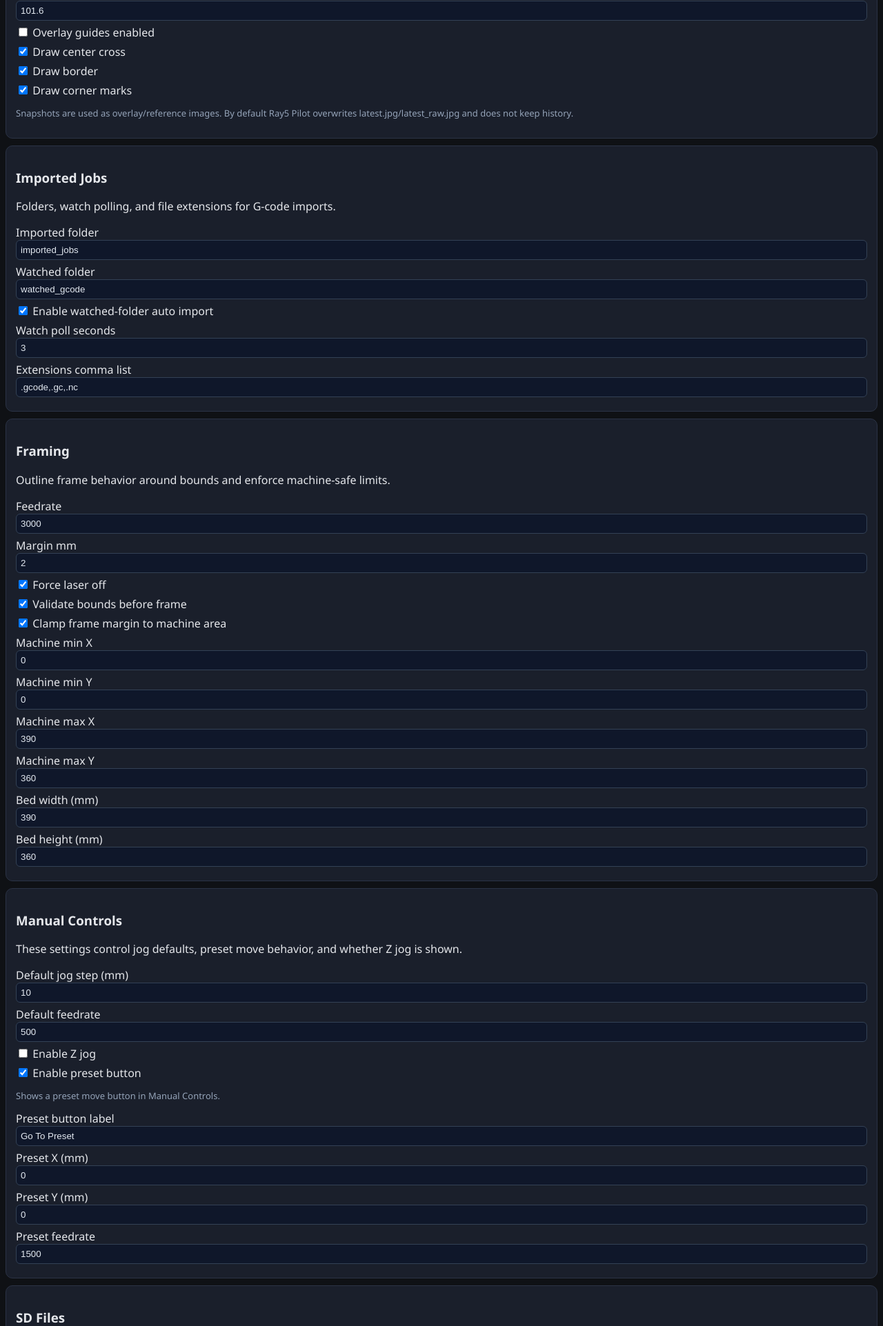
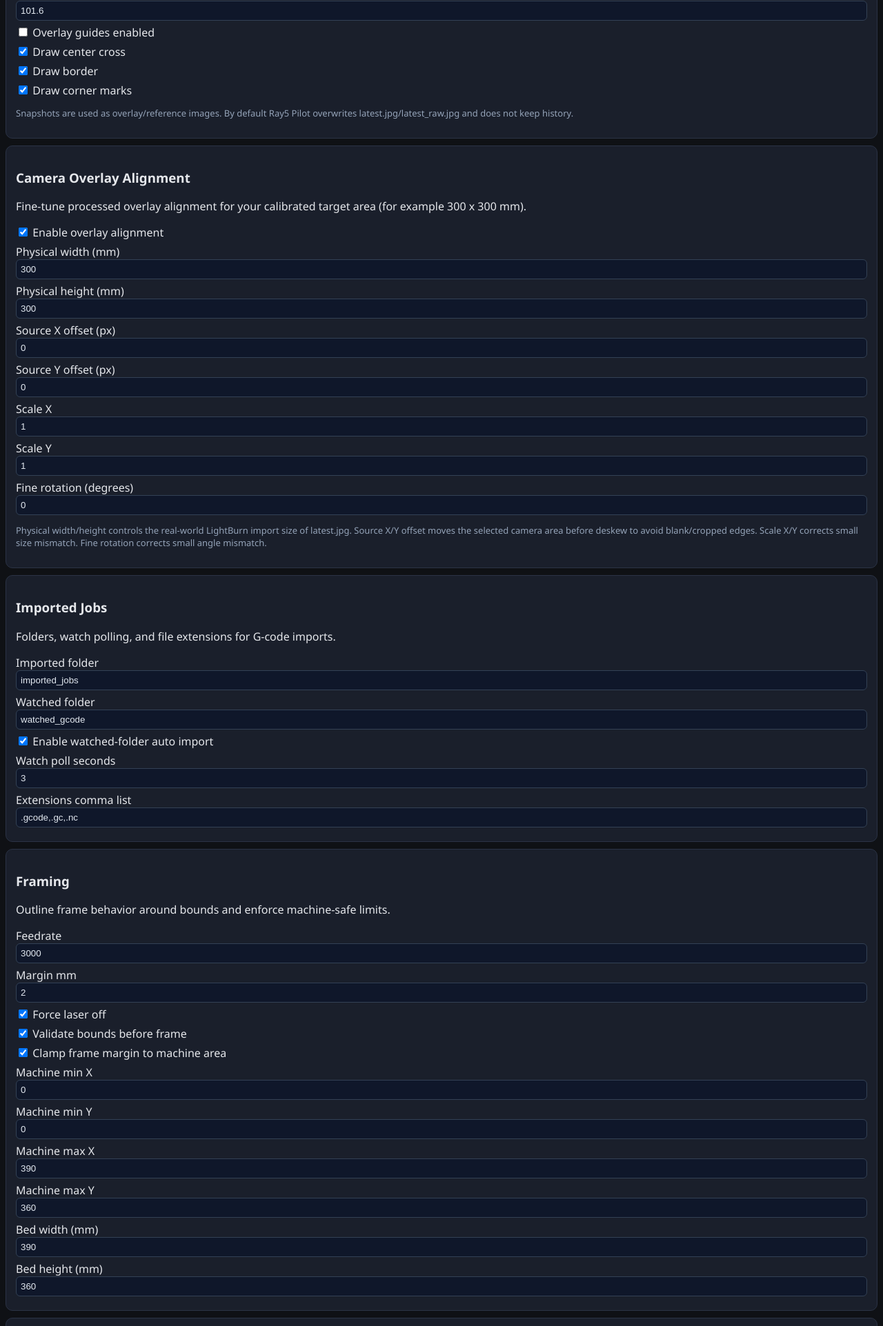
Before and after one commit to P0k3sm0t/Ray5-Pilot, a Flask app: page /setup in a window 1280 px wide. Shown: the part 2186-4109 px from the top of the page at 69% size. Run offline with Flask 3, Linux system fonts and the light colour scheme.

Commit message:
Ray5 Pilot v1.0.0 – Local Web UI Controller for Longer Ray5
# Ray5 Pilot v1.0.0

Ray5 Pilot is a local Flask-based web controller for Longer Ray5 laser engravers using the ESP3D-style HTTP/WebSocket interface. It provides a clean dashboard for live machine status, manual controls, SD card file management, imported job workflows, and calibrated camera snapshot overlays for LightBurn/material alignment.

## Highlights

- Local dashboard web UI
- Live Ray5 status using ESP3D WebSocket status on port `8849`
- Live X/Y machine position display
- Manual jog controls with configurable step and feedrate
- Unlock / Clear Alarm using `M5` + `$X`
- Configurable preset move button
- Imported Jobs workflow:
  - watched-folder import
  - frame job bounds
  - upload to SD
  - upload + run
  - delete imported jobs
- Direct SD card upload from the dashboard
- SD card file list, start, delete, and refresh controls
- Camera stream proxy
- Camera snapshot capture for LightBurn/material overlay use
- Deskew, rotation, postprocess, overlay guides, and source-offset alignment settings
- Camera Overlay Alignment tools for fine-tuning calibrated overlay placement
- Live Console with smart auto-scroll
- Settings page for Ray5 network, camera, framing, upload, safety, status, manual controls, and SD files
- Portable Windows startup BAT file
- No old LightBurn TCP bridge server included

## Setup

1. Download or clone the repository.
2. Run `Start_Ray5_Pilot.bat`.
3. On first run, `config.json` is created from `config.example.json`.
4. Open Settings or edit `config.json`.
5. Set your Ray5 IP address.
6. Optional: configure your RTSP camera URL.
7. Restart Ray5 Pilot.
8. Open `http://127.0.0.1:5050`.

## Default connection details

- Ray5 HTTP port: `8848`
- Ray5 live status WebSocket port: `8849`
- WebSocket path: `/`
- WebSocket subprotocol: `arduino`
- Default Ray5 Pilot web UI: `http://127.0.0.1:5050`

## Safety notes

Ray5 Pilot controls a laser engraver. Always supervise laser operation, use proper eye protection, keep fire safety in place, and do not expose the app to the internet.

The default web host is `127.0.0.1` for local-only use. No authentication is currently included. Binding the app to `0.0.0.0` allows LAN devices to access machine-control endpoints.

## Privacy/config notes

`config.json` is local and private. It is ignored by Git and should not be uploaded. Use `config.example.json` as the public template.

```diff
--- a/web/static/setup.js
+++ b/web/static/setup.js
@@ -1,111 +1,136 @@
 async function api(url, method='GET', body=null){const opt={method,headers:{}};if(body){opt.headers['Content-Type']='application/json';opt.body=JSON.stringify(body)}const r=await fetch(url,opt);return r.json()}
 function v(id){return document.getElementById(id)}
+function setVal(id,value,fallback=''){const el=v(id);if(!el){console.warn(`Missing settings field: ${id}`);return}el.value=(value??fallback)}
+function setChecked(id,value,fallback=false){const el=v(id);if(!el){console.warn(`Missing settings field: ${id}`);return}el.checked=(value??fallback)}
+function unwrapConfigResponse(d){
+  if (d && d.config && d.config.ray5) return d.config;
+  if (d && d.config && d.config.config && d.config.config.ray5) return d.config.config;
+  if (d && d.ray5) return d;
+  throw new Error("Invalid /api/config response shape");
+}
+let settingsLoaded = false;
 
 function load(cfg){
-  v('ray_host').value=cfg.ray5.host;
-  v('ray_port').value=cfg.ray5.port;
-  v('ray_timeout').value=cfg.ray5.request_timeout_seconds ?? cfg.ray5.timeout ?? 4;
-  v('web_host').value=cfg.web_ui.host;
-  v('web_port').value=cfg.web_ui.port;
+  cfg = cfg || {};
+  const ray = cfg.ray5 || {};
+  const web = cfg.web_ui || {};
+  const cam=cfg.camera||{};
+  const jobs = cfg.jobs || {};
+  const framing = cfg.framing || {};
+  const machine = cfg.machine || {};
+  const mc = cfg.manual_controls || {};
+  const safety = cfg.safety || {};
+  const sd = cfg.sd_files || {};
+  const up = cfg.upload || {};
+  const st = cfg.status || {};
 
-  const cam=cfg.camera||{};
-  v('cam_enabled').checked=!!cam.enabled;
-  v('cam_stream').value=cam.url||cam.stream_url||'';
-  v('cam_snapshot').value=cam.snapshot_url||'';
-  v('cam_proxy_enabled').checked=(cam.proxy_enabled!==false);
-  v('cam_proxy_path').value=cam.proxy_path||'/camera/stream';
-  v('cam_reconnect').value=cam.reconnect_seconds||5;
-  v('cam_capture_method').value=cam.capture_method||'ffmpeg';
-  v('cam_output_dir').value=cam.output_dir||'camera_captures';
-  v('cam_filename_prefix').value=cam.filename_prefix||'ray5_bed';
-  v('cam_save_history').checked=!!cam.save_history;
-  v('cam_keep_last').value=(cam.keep_last??0);
-  v('cam_auto_cleanup').checked=(cam.auto_cleanup_on_start!==false);
-  v('cam_cleanup_capture').checked=(cam.cleanup_on_capture!==false);
-  v('cam_timeout').value=cam.timeout_seconds||15;
+  setVal('ray_host', ray.host, '');
+  setVal('ray_port', ray.port, 8848);
+  setVal('ray_timeout', ray.request_timeout_seconds ?? ray.timeout ?? 4, 4);
+  setVal('web_host', web.host, '127.0.0.1');
+  setVal('web_port', web.port, 5050);
+
+  setChecked('cam_enabled', !!cam.enabled, false);
+  setVal('cam_stream', cam.url||cam.stream_url||'', '');
+  setVal('cam_snapshot', cam.snapshot_url||'', '');
+  setChecked('cam_proxy_enabled', (cam.proxy_enabled!==false), true);
+  setVal('cam_proxy_path', cam.proxy_path||'/camera/stream', '/camera/stream');
+  setVal('cam_reconnect', cam.reconnect_seconds||5, 5);
+  setVal('cam_capture_method', cam.capture_method||'ffmpeg', 'ffmpeg');
+  setVal('cam_output_dir', cam.output_dir||'camera_captures', 'camera_captures');
+  setVal('cam_filename_prefix', cam.filename_prefix||'ray5_bed', 'ray5_bed');
+  setChecked('cam_save_history', !!cam.save_history, false);
+  setVal('cam_keep_last', (cam.keep_last??0), 0);
+  setChecked('cam_auto_cleanup', (cam.auto_cleanup_on_start!==false), true);
+  setChecked('cam_cleanup_capture', (cam.cleanup_on_capture!==false), true);
+  setVal('cam_timeout', cam.timeout_seconds||15, 15);
   const rotVal = String((cam.postprocess&&cam.postprocess.rotate_degrees) ?? 90);
-  v('cam_rot').value=(['0','90','180','270'].includes(rotVal)?rotVal:'0');
-  v('cam_deskew_enabled').checked=!!(cam.deskew&&cam.deskew.enabled);
-  v('cam_deskew_points').value=JSON.stringify((cam.deskew&&cam.deskew.source_points)||[]);
-  v('cam_deskew_out_w').value=((cam.deskew&&cam.deskew.output_size&&cam.deskew.output_size[0])||1200);
-  v('cam_deskew_out_h').value=((cam.deskew&&cam.deskew.output_size&&cam.deskew.output_size[1])||1200);
-  v('cam_post_enabled').checked=!!(cam.postprocess&&cam.postprocess.enabled);
-  v('cam_scale').value=((cam.postprocess&&cam.postprocess.scale)??1.0);
-  v('cam_crop_margin').value=((cam.postprocess&&cam.postprocess.center_crop_margin)??0);
+  setVal('cam_rot', (['0','90','180','270'].includes(rotVal)?rotVal:'0'), '0');
+  setChecked('cam_deskew_enabled', !!(cam.deskew&&cam.deskew.enabled), false);
+  setVal('cam_deskew_points', JSON.stringify((cam.deskew&&cam.deskew.source_points)||[]), '[]');
+  setVal('cam_deskew_out_w', ((cam.deskew&&cam.deskew.output_size&&cam.deskew.output_size[0])||1200), 1200);
+  setVal('cam_deskew_out_h', ((cam.deskew&&cam.deskew.output_size&&cam.deskew.output_size[1])||1200), 1200);
+  setChecked('cam_post_enabled', !!(cam.postprocess&&cam.postprocess.enabled), false);
+  setVal('cam_scale', ((cam.postprocess&&cam.postprocess.scale)??1.0), 1.0);
+  setVal('cam_crop_margin', ((cam.postprocess&&cam.postprocess.center_crop_margin)??0), 0);
   const fs=(cam.postprocess&&cam.postprocess.final_size)||[1200,1200];
-  v('cam_final_w').value=fs[0]||1200;
-  v('cam_final_h').value=fs[1]||1200;
-  v('cam_dpi').value=((cam.postprocess&&cam.postprocess.dpi)??101.6);
+  setVal('cam_final_w', fs[0]||1200, 1200);
+  setVal('cam_final_h', fs[1]||1200, 1200);
+  setVal('cam_dpi', ((cam.postprocess&&cam.postprocess.dpi)??101.6), 101.6);
   const guides=(cam.postprocess&&cam.postprocess.overlay_guides)||{};
-  v('cam_guides_enabled').checked=!!guides.enabled;
-  v('cam_guides_cross').checked=(guides.draw_center_cross!==false);
-  v('cam_guides_border').checked=(guides.draw_border!==false);
-  v('cam_guides_corners').checked=(guides.draw_corner_marks!==false);
+  setChecked('cam_guides_enabled', !!guides.enabled, false);
+  setChecked('cam_guides_cross', (guides.draw_center_cross!==false), true);
+  setChecked('cam_guides_border', (guides.draw_border!==false), true);
+  setChecked('cam_guides_corners', (guides.draw_corner_marks!==false), true);
+  const oa=(cam.overlay_alignment)||{};
+  setChecked('cam_align_enabled', (oa.enabled!==false), true);
+  setVal('cam_align_width_mm', (oa.physical_width_mm??300), 300);
+  setVal('cam_align_height_mm', (oa.physical_height_mm??300), 300);
+  setVal('cam_align_offset_x', (oa.source_offset_x_px ?? oa.offset_x_mm ?? 0), 0);
+  setVal('cam_align_offset_y', (oa.source_offset_y_px ?? oa.offset_y_mm ?? 0), 0);
+  setVal('cam_align_scale_x', (oa.scale_x??1.0), 1.0);
+  setVal('cam_align_scale_y', (oa.scale_y??1.0), 1.0);
+  setVal('cam_align_rotation', (oa.fine_rotation_degrees??0.0), 0.0);
 
-  v('jobs_imported').value=cfg.jobs.imported_jobs_dir||cfg.jobs.imported_jobs_folder||'imported_jobs';
-  v('jobs_watched').value=cfg.jobs.watched_gcode_dir||cfg.jobs.watched_folder||'watched_gcode';
-  v('jobs_ext').value=(cfg.jobs.allowed_extensions||[]).join(',');
-  v('jobs_watch_enabled').checked=cfg.jobs.watch_enabled!==false;
-  v('jobs_watch_poll').value=cfg.jobs.watch_poll_seconds||3;
+  setVal('jobs_imported', jobs.imported_jobs_dir||jobs.imported_jobs_folder||'imported_jobs', 'imported_jobs');
+  setVal('jobs_watched', jobs.watched_gcode_dir||jobs.watched_folder||'watched_gcode', 'watched_gcode');
+  setVal('jobs_ext', (jobs.allowed_extensions||[]).join(','), '.gcode,.gc,.nc');
+  setChecked('jobs_watch_enabled', jobs.watch_enabled!==false, true);
+  setVal('jobs_watch_poll', jobs.watch_poll_seconds||3, 3);
 
-  v('frame_feed').value=(cfg.framing.feedrate ?? cfg.framing.frame_feedrate ?? 3000);
-  v('frame_margin').value=(cfg.framing.margin_mm ?? cfg.framing.frame_margin_mm ?? 2.0);
-  v('frame_laser_off').checked=(cfg.framing.force_laser_off ?? cfg.framing.laser_off_during_frame ?? true);
-  v('frame_validate_bounds').checked=(cfg.framing.validate_bounds ?? true);
-  v('frame_clamp_bounds').checked=(cfg.framing.clamp_to_machine_area ?? true);
-  const machine=cfg.machine||{};
-  v('machine_min_x').value=(machine.min_x ?? 0);
-  v('machine_min_y').value=(machine.min_y ?? 0);
-  v('machine_max_x').value=(machine.max_x ?? machine.bed_width_mm ?? 390);
-  v('machine_max_y').value=(machine.max_y ?? machine.bed_height_mm ?? 360);
-  v('machine_bed_w').value=(machine.bed_width_mm ?? 390);
-  v('machine_bed_h').value=(machine.bed_height_mm ?? 360);
+  setVal('frame_feed', (framing.feedrate ?? framing.frame_feedrate ?? 3000), 3000);
+  setVal('frame_margin', (framing.margin_mm ?? framing.frame_margin_mm ?? 2.0), 2.0);
+  setChecked('frame_laser_off', (framing.force_laser_off ?? framing.laser_off_during_frame ?? true), true);
+  setChecked('frame_validate_bounds', (framing.validate_bounds ?? true), true);
+  setChecked('frame_clamp_bounds', (framing.clamp_to_machine_area ?? true), true);
+  setVal('machine_min_x', (machine.min_x ?? 0), 0);
+  setVal('machine_min_y', (machine.min_y ?? 0), 0);
+  setVal('machine_max_x', (machine.max_x ?? machine.bed_width_mm ?? 390), 390);
+  setVal('machine_max_y', (machine.max_y ?? machine.bed_height_mm ?? 360), 360);
+  setVal('machine_bed_w', (machine.bed_width_mm ?? 390), 390);
+  setVal('machine_bed_h', (machine.bed_height_mm ?? 360), 360);
 
-  const mc=cfg.manual_controls||{};
-  v('jog_step').value=(mc.default_jog_step ?? mc.default_jog_step_mm ?? 10);
-  v('jog_feed').value=(mc.default_feedrate ?? 500);
-  v('jog_z').checked=(mc.enable_z_jog ?? mc.enable_jog_z ?? false);
-  v('preset_enabled').checked=(mc.preset_enabled !== false);
-  v('preset_label').value=(mc.preset_label ?? 'Go To Preset');
-  v('preset_x').value=(mc.preset_x ?? 0);
-  v('preset_y').value=(mc.preset_y ?? 0);
-  v('preset_feedrate').value=(mc.preset_feedrate ?? 1500);
+  setVal('jog_step', (mc.default_jog_step ?? mc.default_jog_step_mm ?? 10), 10);
+  setVal('jog_feed', (mc.default_feedrate ?? 500), 500);
+  setChecked('jog_z', (mc.enable_z_jog ?? mc.enable_jog_z ?? false), false);
+  setChecked('preset_enabled', (mc.preset_enabled !== false), true);
+  setVal('preset_label', (mc.preset_label ?? 'Go To Preset'), 'Go To Preset');
+  setVal('preset_x', (mc.preset_x ?? 0), 0);
+  setVal('preset_y', (mc.preset_y ?? 0), 0);
+  setVal('preset_feedrate', (mc.preset_feedrate ?? 1500), 1500);
 
-  v('safe_test_enable').checked=(cfg.safety.test_fire_enabled ?? cfg.safety.enable_test_fire);
-  v('safe_power').value=cfg.safety.test_fire_power;
-  v('safe_power_max').value=cfg.safety.test_fire_max_power ?? 5;
-  const durMs = (cfg.safety.test_fire_duration_ms ?? Math.round((cfg.safety.test_fire_duration_seconds ?? 0.1)*1000));
-  v('safe_dur').value=durMs;
-  v('safe_dur_max').value=cfg.safety.test_fire_max_duration_ms ?? 500;
+  setChecked('safe_test_enable', (safety.test_fire_enabled ?? safety.enable_test_fire ?? false), false);
+  setVal('safe_power', (safety.test_fire_power ?? 1), 1);
+  setVal('safe_power_max', (safety.test_fire_max_power ?? 5), 5);
+  const durMs = (safety.test_fire_duration_ms ?? Math.round((safety.test_fire_duration_seconds ?? 0.1)*1000));
+  setVal('safe_dur', durMs, 100);
+  setVal('safe_dur_max', (safety.test_fire_max_duration_ms ?? 500), 500);
 
-  const sd=cfg.sd_files||{};
-  v('sd_auto_refresh').value=sd.auto_refresh_seconds??0;
-  v('sd_show_storage').checked=sd.show_storage_summary!==false;
-  v('sd_enable_start').checked=sd.enable_start!==false;
-  v('sd_enable_delete').checked=sd.enable_delete!==false;
-  v('sd_enable_preview').checked=!!sd.enable_preview;
+  setVal('sd_auto_refresh', sd.auto_refresh_seconds??0, 0);
+  setChecked('sd_show_storage', sd.show_storage_summary!==false, true);
+  setChecked('sd_enable_start', sd.enable_start!==false, true);
+  setChecked('sd_enable_delete', sd.enable_delete!==false, true);
+  setChecked('sd_enable_preview', !!sd.enable_preview, false);
 
-  const up=cfg.upload||{};
-  v('upload_preserve_original').checked=(up.preserve_original!==false);
-  v('upload_sanitize_filename').checked=!!up.sanitize_filename;
-  v('upload_rewrite').checked=!!up.screen_compatible_rewrite;
-  v('upload_convert_m4').checked=!!up.convert_m4_to_m3;
-  v('upload_force_ext').value=up.force_extension||'';
-  v('upload_normalize_eol').checked=!!up.normalize_line_endings;
+  setChecked('upload_preserve_original', (up.preserve_original!==false), true);
+  setChecked('upload_sanitize_filename', !!up.sanitize_filename, false);
+  setChecked('upload_rewrite', !!up.screen_compatible_rewrite, false);
+  setChecked('upload_convert_m4', !!up.convert_m4_to_m3, false);
+  setVal('upload_force_ext', up.force_extension||'', '');
+  setChecked('upload_normalize_eol', !!up.normalize_line_endings, false);
 
-  const st=cfg.status||{};
-  v('status_prefer_live').checked=(st.prefer_live_status!==false);
-  v('status_ws_enabled').checked=(st.websocket_enabled!==false);
-  v('status_debug_logging').checked=!!st.debug_logging;
-  v('status_ws_port').value=st.websocket_port||8849;
-  v('status_ws_path').value=st.websocket_path||'/';
-  v('status_ws_subprotocol').value=st.websocket_subprotocol||'arduino';
-  v('status_poll_seconds').value=st.poll_seconds??1.0;
-  v('status_reconnect_seconds').value=st.reconnect_seconds??3.0;
-  v('status_stale_after').value=st.stale_after_seconds??5.0;
-  v('status_synth_fallback').checked=(st.synthetic_fallback_enabled!==false);
-  v('status_show_source').checked=(st.show_status_source!==false);
-  v('status_show_pos_source').checked=(st.show_position_source!==false);
+  setChecked('status_prefer_live', (st.prefer_live_status!==false), true);
+  setChecked('status_ws_enabled', (st.websocket_enabled!==false), true);
+  setChecked('status_debug_logging', !!st.debug_logging, false);
+  setVal('status_ws_port', st.websocket_port||8849, 8849);
+  setVal('status_ws_path', st.websocket_path||'/', '/');
+  setVal('status_ws_subprotocol', st.websocket_subprotocol||'arduino', 'arduino');
+  setVal('status_poll_seconds', st.poll_seconds??1.0, 1.0);
+  setVal('status_reconnect_seconds', st.reconnect_seconds??3.0, 3.0);
+  setVal('status_stale_after', st.stale_after_seconds??5.0, 5.0);
+  setChecked('status_synth_fallback', (st.synthetic_fallback_enabled!==false), true);
+  setChecked('status_show_source', (st.show_status_source!==false), true);
+  setChecked('status_show_pos_source', (st.show_position_source!==false), true);
 }
 
 function collect(){
@@ -154,6 +179,18 @@ function collect(){
           draw_border:v('cam_guides_border').checked,
           draw_corner_marks:v('cam_guides_corners').checked
         }
+      },
+      overlay_alignment:{
+        enabled:v('cam_align_enabled').checked,
+        physical_width_mm:Number(v('cam_align_width_mm').value)||300,
+        physical_height_mm:Number(v('cam_align_height_mm').value)||300,
+        source_offset_x_px:Number(v('cam_align_offset_x').value)||0,
+        source_offset_y_px:Number(v('cam_align_offset_y').value)||0,
+        offset_x_mm:0,
+        offset_y_mm:0,
+        scale_x:Number(v('cam_align_scale_x').value)||1.0,
+        scale_y:Number(v('cam_align_scale_y').value)||1.0,
+        fine_rotation_degrees:Number(v('cam_align_rotation').value)||0.0
       }
     },
     jobs:{imported_jobs_dir:v('jobs_imported').value.trim(),watched_gcode_dir:v('jobs_watched').value.trim(),watch_enabled:v('jobs_watch_enabled').checked,watch_poll_seconds:Number(v('jobs_watch_poll').value),allowed_extensions:v('jobs_ext').value.split(',').map(s=>s.trim()).filter(Boolean)},
@@ -230,17 +267,30 @@ function collect(){
 }
 
 async function init(){
-  const d=await api('/api/config');
-  load(d.config);
   const saveBtn = v('saveCfg');
-  const host = String((d.config?.ray5?.host)||'').trim();
-  if(host.toUpperCase()==='YOUR_RAY5_IP'){
-    v('saveOut').textContent='Settings are showing placeholder Ray5 host. Do not save until config.json is loaded correctly.';
+  try{
+    const d=await api('/api/config');
+    const cfg=unwrapConfigResponse(d);
+    load(cfg);
+    settingsLoaded = true;
+    const host = String((cfg?.ray5?.host)||'').trim();
+    if(host.toUpperCase()==='YOUR_RAY5_IP'){
+      v('saveOut').textContent='Settings are showing placeholder Ray5 host. Do not save until config.json is loaded correctly.';
+      if(saveBtn) saveBtn.disabled = true;
+    } else {
+      if(saveBtn) saveBtn.disabled = false;
+    }
+  }catch(err){
+    settingsLoaded = false;
+    if(v('saveOut')) v('saveOut').textContent=`Settings failed to load: ${err && err.message ? err.message : err}`;
     if(saveBtn) saveBtn.disabled = true;
-  } else {
-    if(saveBtn) saveBtn.disabled = false;
+    console.error('Settings init failed', err);
   }
   saveBtn.onclick=async()=>{
+    if(!settingsLoaded){
+      v('saveOut').textContent='Save blocked: Settings did not load correctly.';
+      return;
+    }
     const rayHost = v('ray_host').value.trim();
     const webHost = v('web_host').value.trim();
     const rayPort = Number(v('ray_port').value);
--- a/web/templates/setup.html
+++ b/web/templates/setup.html
@@ -49,6 +49,19 @@
 <label><input id="cam_guides_corners" type="checkbox"> Draw corner marks</label>
 <p class="muted small">Snapshots are used as overlay/reference images. By default Ray5 Pilot overwrites latest.jpg/latest_raw.jpg and does not keep history.</p>
 </section>
+<section class="card">
+<h3>Camera Overlay Alignment</h3>
+<p>Fine-tune processed overlay alignment for your calibrated target area (for example 300 x 300 mm).</p>
+<label><input id="cam_align_enabled" type="checkbox"> Enable overlay alignment</label>
+<label>Physical width (mm) <input id="cam_align_width_mm" type="number" step="0.01"></label>
+<label>Physical height (mm) <input id="cam_align_height_mm" type="number" step="0.01"></label>
+<label>Source X offset (px) <input id="cam_align_offset_x" type="number" step="1"></label>
+<label>Source Y offset (px) <input id="cam_align_offset_y" type="number" step="1"></label>
+<label>Scale X <input id="cam_align_scale_x" type="number" step="0.0001"></label>
+<label>Scale Y <input id="cam_align_scale_y" type="number" step="0.0001"></label>
+<label>Fine rotation (degrees) <input id="cam_align_rotation" type="number" step="0.01"></label>
+<p class="muted small">Physical width/height controls the real-world LightBurn import size of latest.jpg. Source X/Y offset moves the selected camera area before deskew to avoid blank/cropped edges. Scale X/Y corrects small size mismatch. Fine rotation corrects small angle mismatch.</p>
+</section>
 <section class="card"><h3>Imported Jobs</h3><p>Folders, watch polling, and file extensions for G-code imports.</p><label>Imported folder <input id="jobs_imported"></label><label>Watched folder <input id="jobs_watched"></label><label><input id="jobs_watch_enabled" type="checkbox"> Enable watched-folder auto import</label><label>Watch poll seconds <input id="jobs_watch_poll" type="number"></label><label>Extensions comma list <input id="jobs_ext"></label></section>
 <section class="card">
 <h3>Framing</h3>
@@ -73,5 +86,5 @@
 </div>
 <div class="card"><button id="saveCfg">Save Config</button><pre id="saveOut"></pre></div>
 </main>
-<script src="/static/setup.js"></script>
+<script src="/static/setup.js?v=1.0.4"></script>
 </body></html>
```
Also changed, not shown: camera_manager.py (+64 -15 lines), config.example.json (+13 -1 lines), config_manager.py (+12 -0 lines), README.md.
